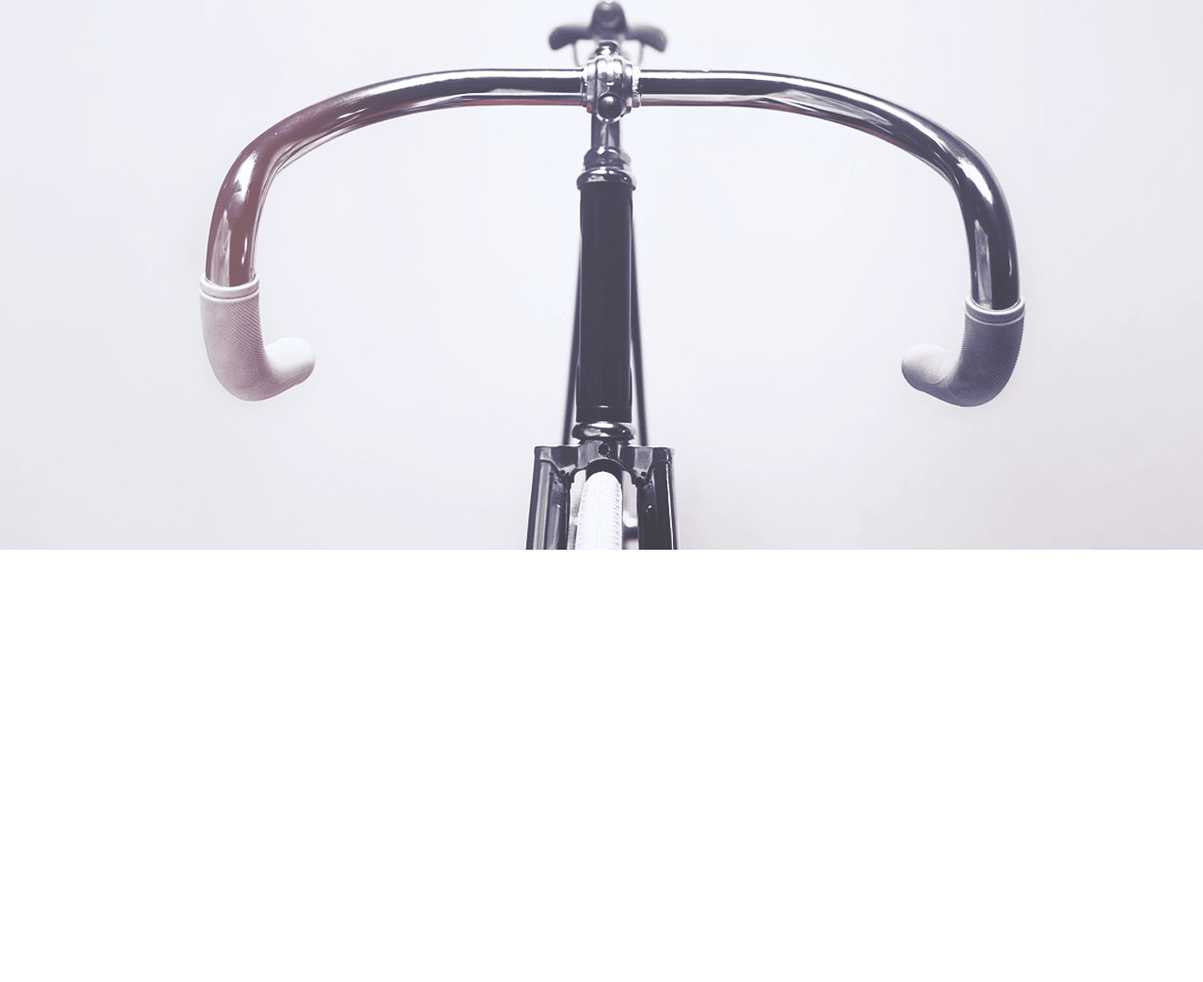
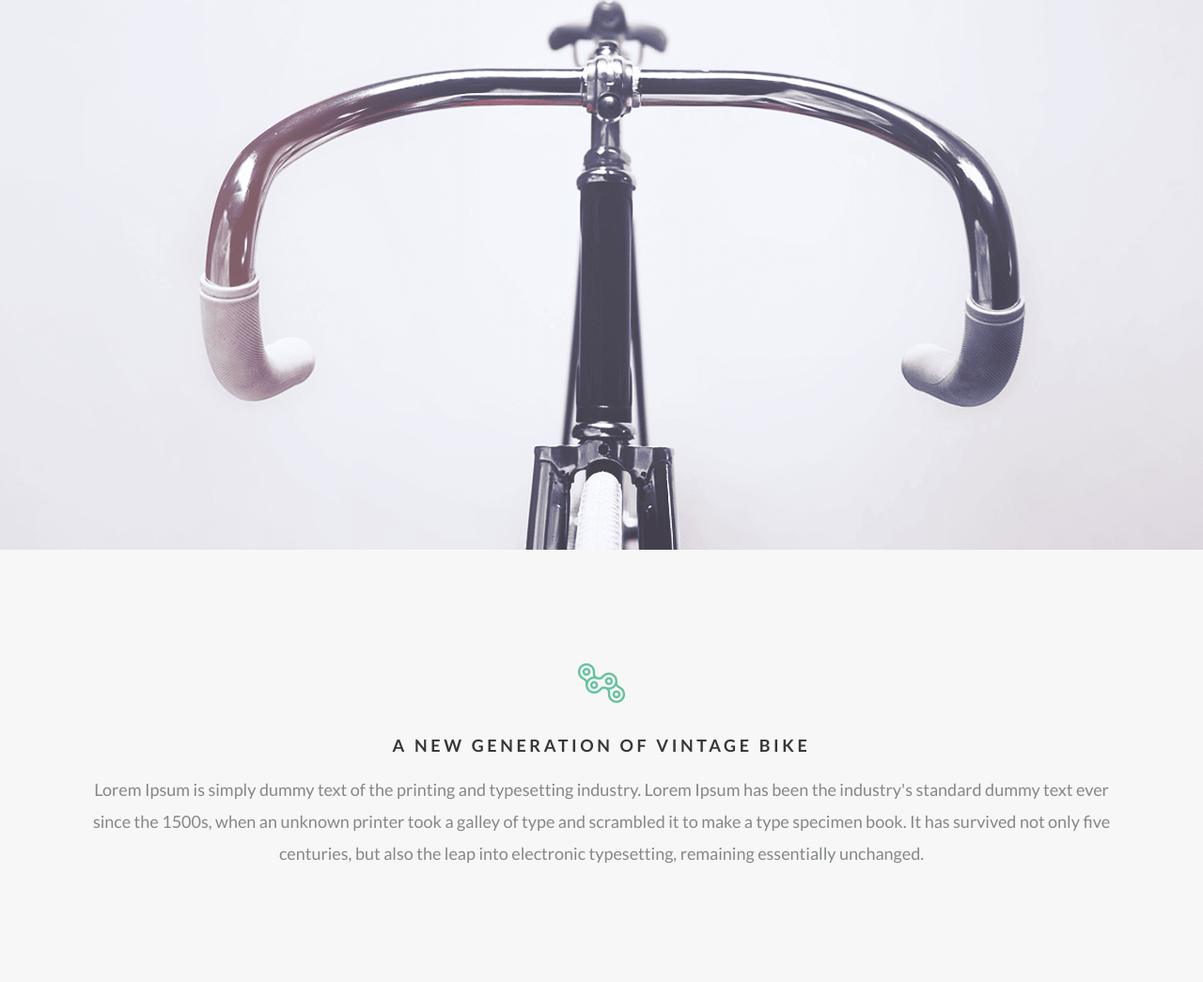
Before and after one commit to Necritto/yebo_bicycle, a website: page src/index.html in a window 1280 px wide. Shown: the part 215-1260 px from the top of the page at 94% size. Before the commit the page ends 800 px from the top, so only its background shows below. Drawn offline with Linux system fonts and the light colour scheme.

Commit message:
Feature: generation section [ref:no-ref]

```diff
--- a/src/assets/sass/index.scss
+++ b/src/assets/sass/index.scss
@@ -40,6 +40,7 @@ body {
 .container {
   max-width: 1130px;
   padding: 0 15px;
+  margin: 0 auto;
 }
 
 .bgimg {
@@ -60,3 +61,4 @@ body {
 }
 
 @import "./modules/header.scss";
+@import "./modules/main.scss";
--- /dev/null
+++ b/src/assets/sass/modules/main.scss
@@ -0,0 +1,36 @@
+.generation {
+  padding: 120px 0;
+  background-color: #f7f7f7;
+
+  @media (max-width: 900px) {
+    padding: 80px 0;
+  }
+
+  @media (max-width: 600px) {
+    padding: 30px 0;
+  }
+}
+
+.block {
+  text-align: center;
+
+  &__icon {
+    margin: 0 0 33px 0;
+  }
+
+  &__title {
+    color: #353738;
+    font-size: 18px;
+    font-weight: 700;
+    line-height: 24px;
+    text-transform: uppercase;
+    letter-spacing: 3.6px;
+    margin-bottom: 18px;
+  }
+
+  &__text {
+    color: #848789;
+    font-size: 18px;
+    line-height: 34px;
+  }
+}
--- a/src/index.html
+++ b/src/index.html
@@ -35,7 +35,27 @@
             <img src="./assets/img/header_bg_img-min.png" alt="bg_img" />
           </div>
         </div>
-        <div class="content"></div>
+        <div class="content">
+          <section class="generation">
+            <div class="container">
+              <div class="generation__block block">
+                <div class="block__icon">
+                  <img src="./assets/img/Icon1-min.png" alt="icon1" />
+                </div>
+                <h1 class="block__title">A new generation of vintage bike</h1>
+                <div class="block__text">
+                  <p>
+                    Lorem Ipsum is simply dummy text of the printing and typesetting industry. Lorem
+                    Ipsum has been the industry's standard dummy text ever since the 1500s, when an
+                    unknown printer took a galley of type and scrambled it to make a type specimen
+                    book. It has survived not only five centuries, but also the leap into electronic
+                    typesetting, remaining essentially unchanged.
+                  </p>
+                </div>
+              </div>
+            </div>
+          </section>
+        </div>
       </main>
     </div>
     <script src="./assets/js/index.js"></script>
```
Also changed, not shown: src/assets/css/index.css.
